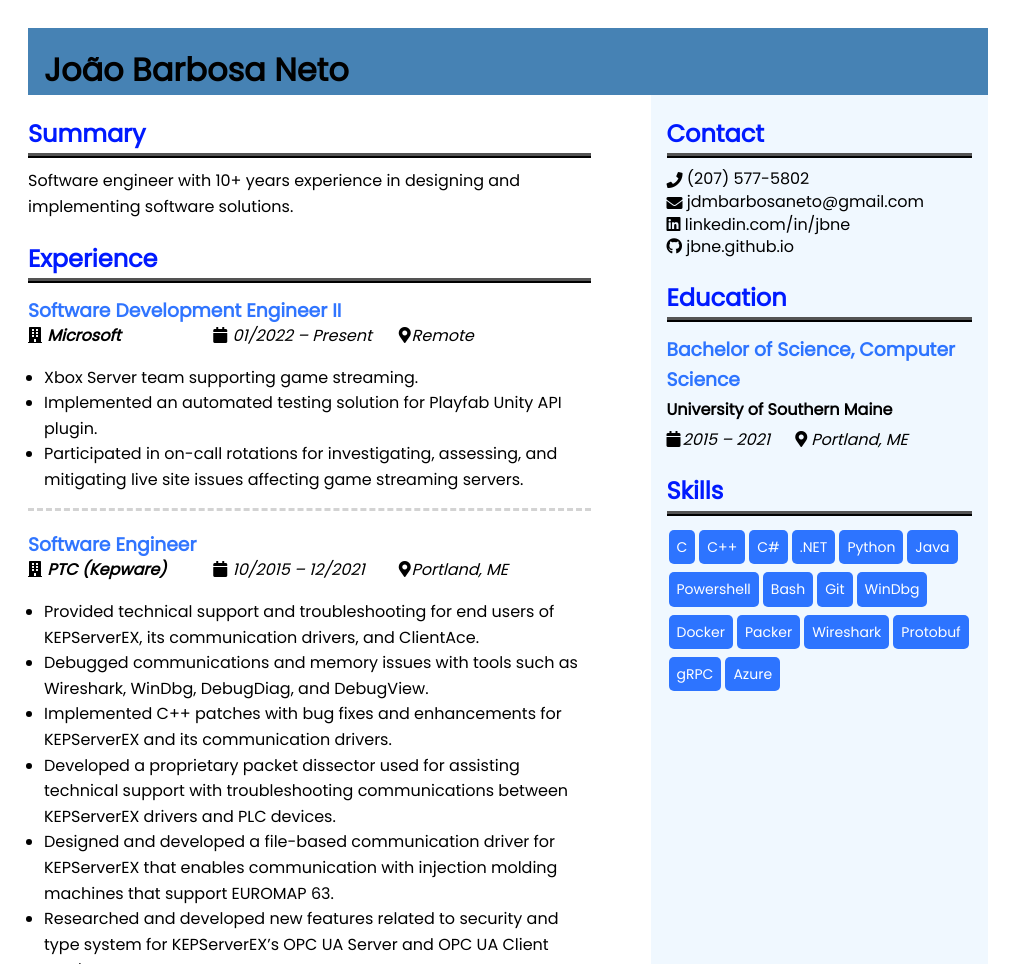
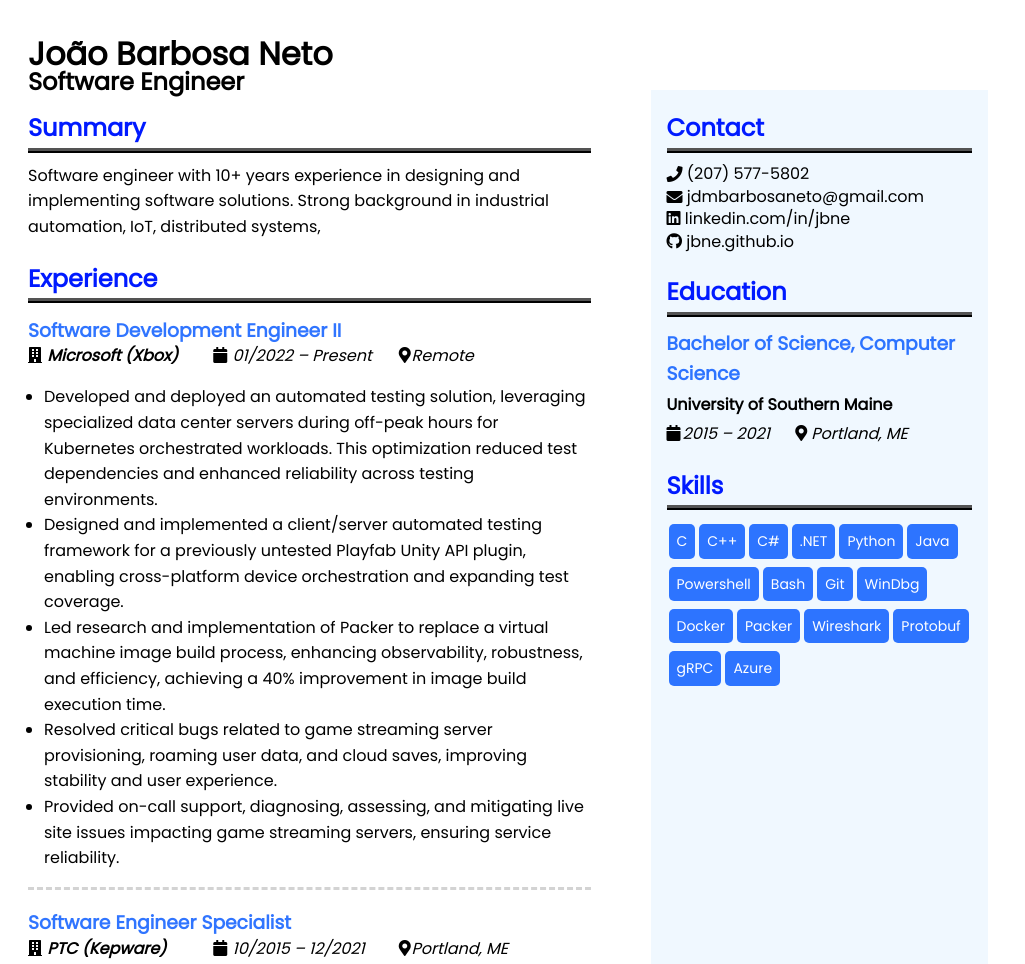
Before and after one commit to jbne/jbne.github.io, a plain HTML site: page index.html in a window 1280 px wide. Shown: the top 964 px of the page, without its empty margins (0-1025 px from the left). Drawn offline with Linux system fonts and the light colour scheme.

Commit message:
Update resume

```diff
--- a/index.html
+++ b/index.html
@@ -15,11 +15,6 @@
         line-height: 1.6;
       }
 
-      header {
-        background-color: steelblue;
-        padding: 1em;
-      }
-
       main {
         display: grid;
         grid-template-columns: 5fr 3fr;
@@ -33,22 +28,27 @@
         font-weight: bold;
       }
 
-      h1 {
+      header h1 {
         margin-top: 0;
         margin-bottom: -0.5em;
       }
 
-      h2 {
+      header h2 {
+        margin-top: 0;
+        margin-bottom: -0.5em;
+      }
+
+      section h2 {
         margin-bottom: -0.25em;
         color: rgb(0, 26, 255);
       }
 
-      h3 {
+      section h3 {
         margin-bottom: -1em;
         color: rgba(0, 85, 255, 0.81);
       }
 
-      h4 {
+      section h4 {
         margin-bottom: -0.75em;
       }
 
@@ -134,6 +134,7 @@
     <div class="container">
       <header>
         <h1>João Barbosa Neto</h1>
+        <h2>Software Engineer</h2>
       </header>
       <main>
         <article>
@@ -141,7 +142,8 @@
             <h2>Summary</h2>
             <p>
               Software engineer with 10+ years experience in designing and
-              implementing software solutions.
+              implementing software solutions. Strong background in industrial
+              automation, IoT, distributed systems,
             </p>
           </section>
           <section class="experience">
@@ -150,27 +152,46 @@
               <h3>Software Development Engineer II</h3>
               <p class="company-date-location">
                 <i class="fas fa-building"></i>
-                <b>Microsoft</b>
+                <b>Microsoft (Xbox)</b>
                 <i class="fas fa-calendar"></i>
                 01/2022 – Present
                 <i class="fas fa-map-marker-alt"></i>
                 Remote
               </p>
               <ul>
-                <li>Xbox Server team supporting game streaming.</li>
                 <li>
-                  Implemented an automated testing solution for Playfab Unity
-                  API plugin.
+                  Developed and deployed an automated testing solution,
+                  leveraging specialized data center servers during off-peak
+                  hours for Kubernetes orchestrated workloads. This optimization
+                  reduced test dependencies and enhanced reliability across
+                  testing environments.
                 </li>
                 <li>
-                  Participated in on-call rotations for investigating,
-                  assessing, and mitigating live site issues affecting game
-                  streaming servers.
+                  Designed and implemented a client/server automated testing
+                  framework for a previously untested Playfab Unity API plugin,
+                  enabling cross-platform device orchestration and expanding
+                  test coverage.
+                </li>
+                <li>
+                  Led research and implementation of Packer to replace a virtual
+                  machine image build process, enhancing observability,
+                  robustness, and efficiency, achieving a 40% improvement in
+                  image build execution time.
+                </li>
+                <li>
+                  Resolved critical bugs related to game streaming server
+                  provisioning, roaming user data, and cloud saves, improving
+                  stability and user experience.
+                </li>
+                <li>
+                  Provided on-call support, diagnosing, assessing, and
+                  mitigating live site issues impacting game streaming servers,
+                  ensuring service reliability.
                 </li>
               </ul>
             </section>
             <section class="job">
-              <h3>Software Engineer</h3>
+              <h3>Software Engineer Specialist</h3>
               <p class="company-date-location">
                 <i class="fas fa-building"></i>
                 <b>PTC (Kepware)</b>
```
